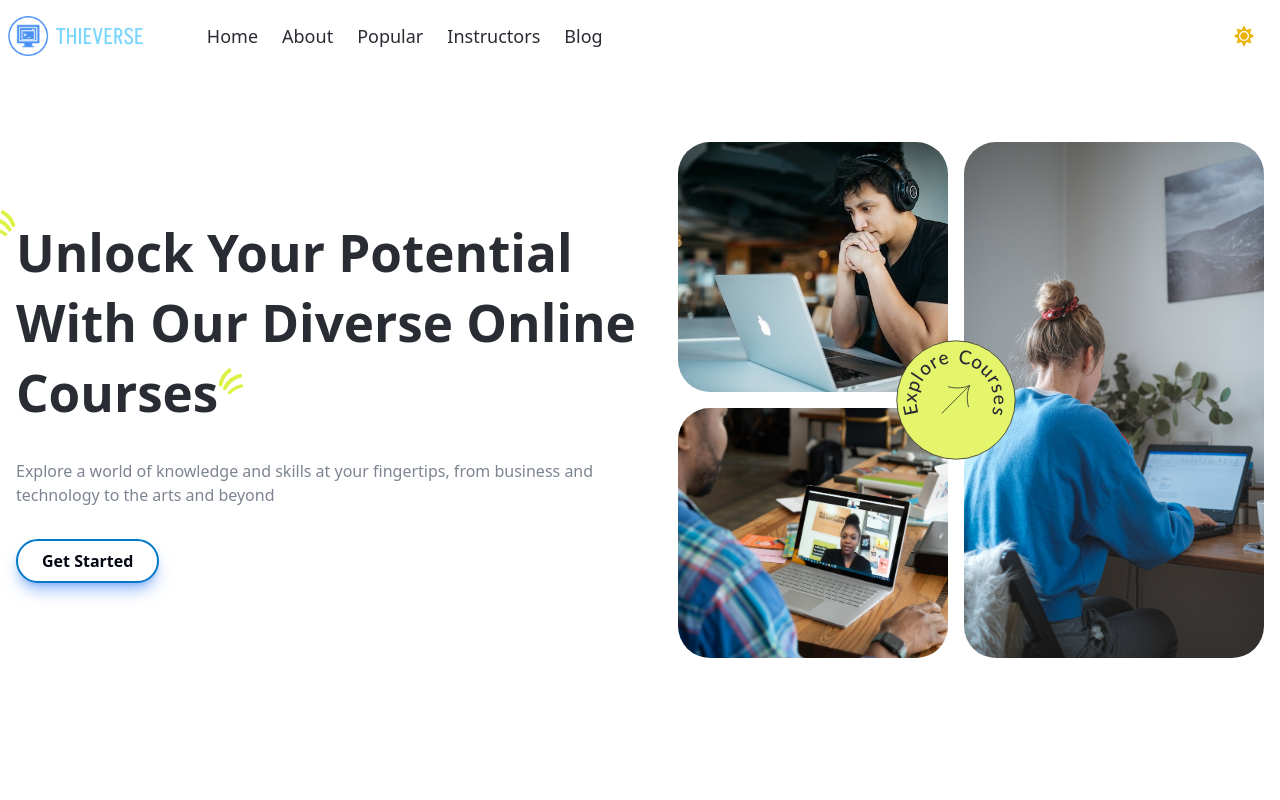
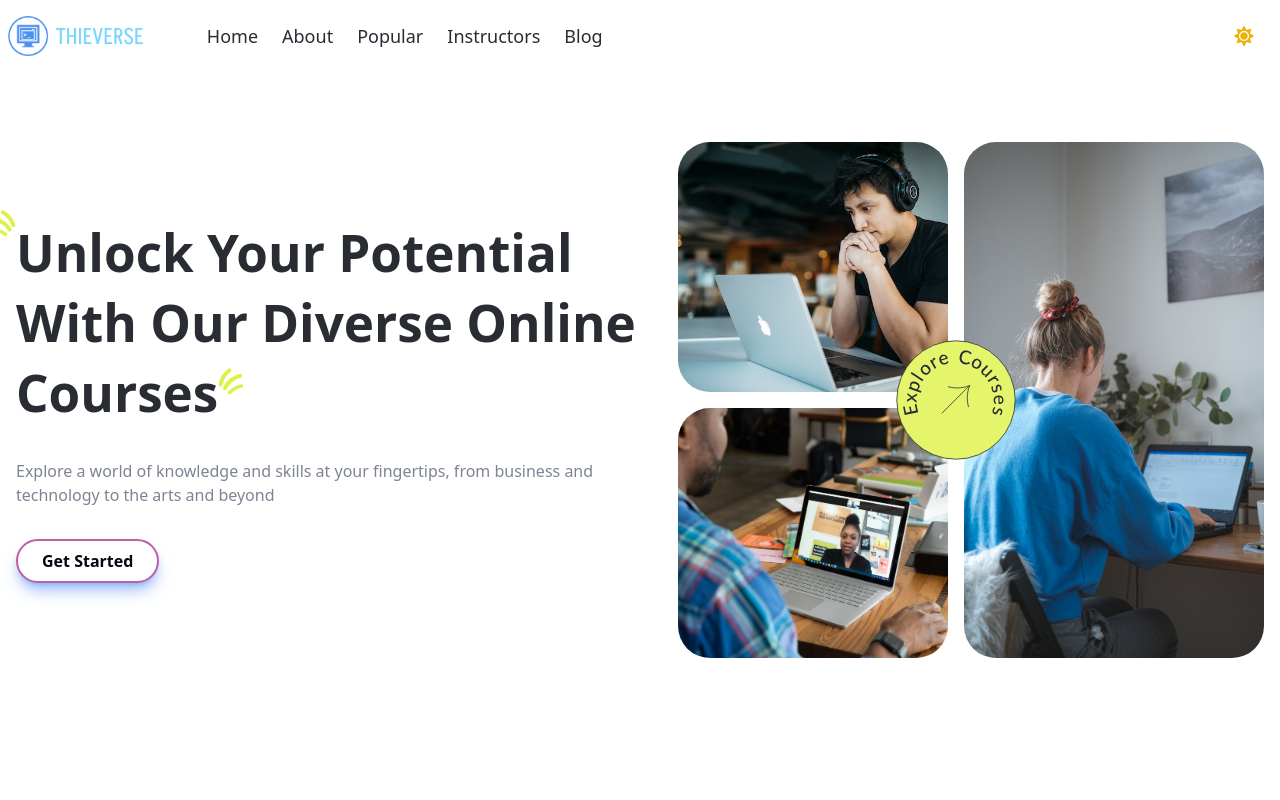
Before and after one commit to TeguhBagasM/thievcourse, a React (Vite) app: page / in a window 1280 px wide. Shown: the top 800 px of the page. Built offline with nearby package versions, Linux system fonts and the light colour scheme.

Commit message:
style: changes color button

```diff
--- a/tailwind.config.js
+++ b/tailwind.config.js
@@ -71,14 +71,14 @@ export default {
       keyframes: {
         "border-animate": {
           "0%": { borderColor: "#3b82f6" },
-          "25%": { borderColor: "#0074c4" },
-          "50%": { borderColor: "#33aaff" },
-          "75%": { borderColor: "#99d3ff" },
+          "25%": { borderColor: "#ec4899" },
+          "50%": { borderColor: "#06b6d4" },
+          "75%": { borderColor: "#ec4899" },
           "100%": { borderColor: "#3b82f6" },
         },
       },
       animation: {
-        "border-animate": "border-animate 3s linear infinite",
+        "border-animate": "border-animate 4s linear infinite",
       },
     },
   },
```
